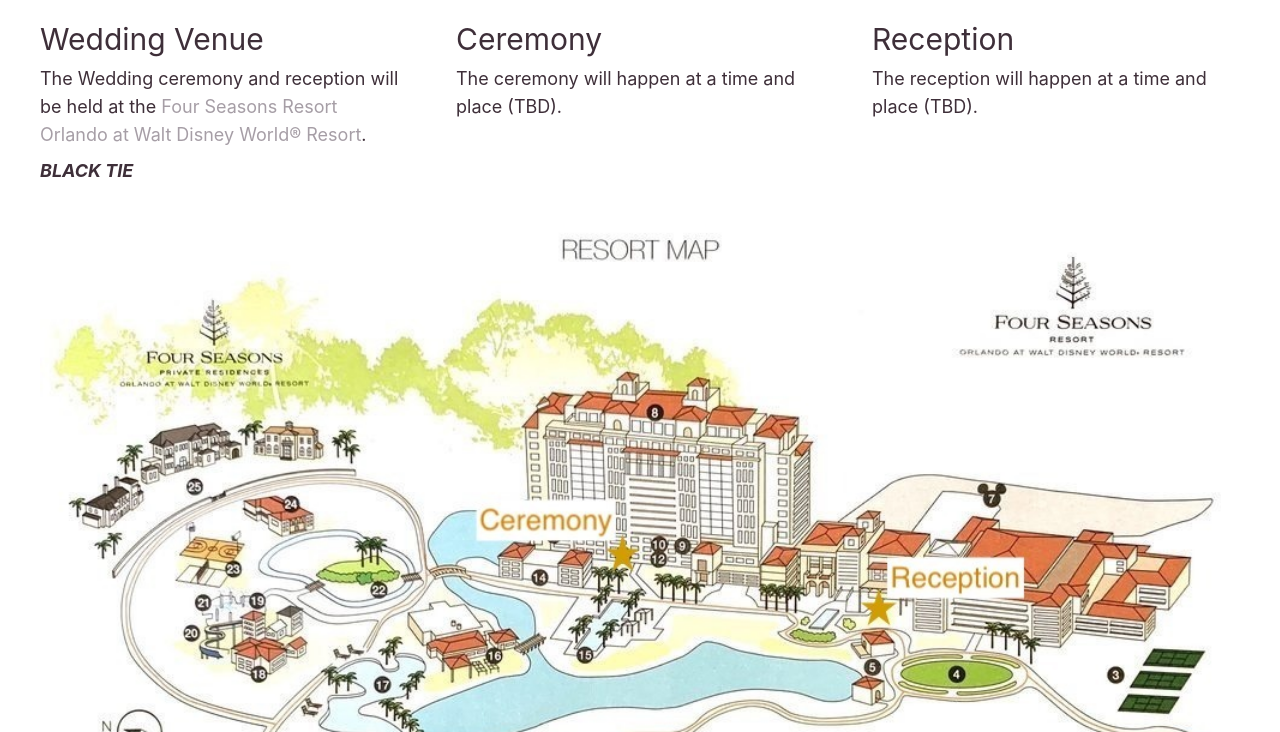
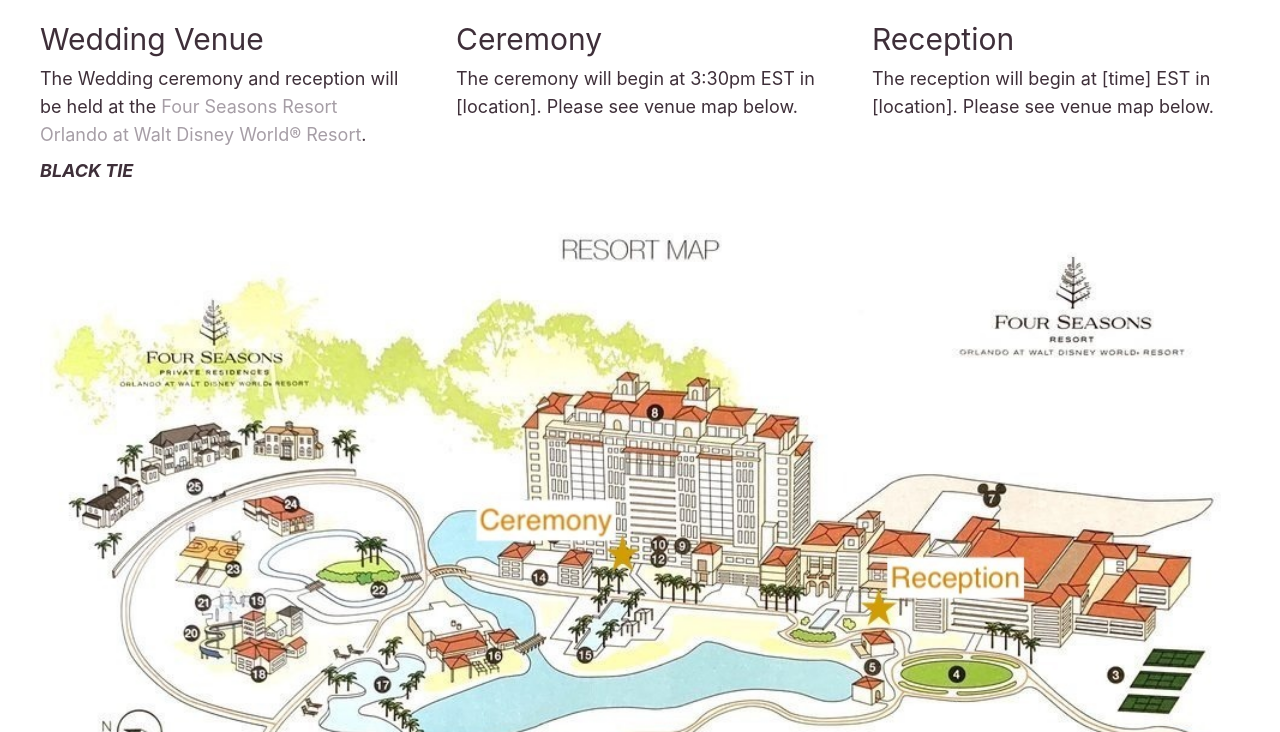
Before and after one commit to ianlamb/dj-wedding, a Gatsby site: page / in a window 1280 px wide. Shown: the part 1088-1820 px from the top of the page. Built offline with nearby package versions, Linux system fonts and the light colour scheme; Gatsby itself is replaced by a stand-in of ours.

Commit message:
text update

```diff
--- a/src/pages/index.tsx
+++ b/src/pages/index.tsx
@@ -65,13 +65,13 @@
           <div className="">
             <h3 className="text-3xl mb-2">Ceremony</h3>
             <p className="text-lg">
-              The ceremony will happen at a time and place (TBD).
+              The ceremony will begin at 3:30pm EST in [location]. Please see venue map below.
             </p>
           </div>
           <div className="">
             <h3 className="text-3xl mb-2">Reception</h3>
             <p className="text-lg">
-              The reception will happen at a time and place (TBD).
+              The reception will begin at [time] EST in [location]. Please see venue map below.
             </p>
           </div>
         </div>
```
